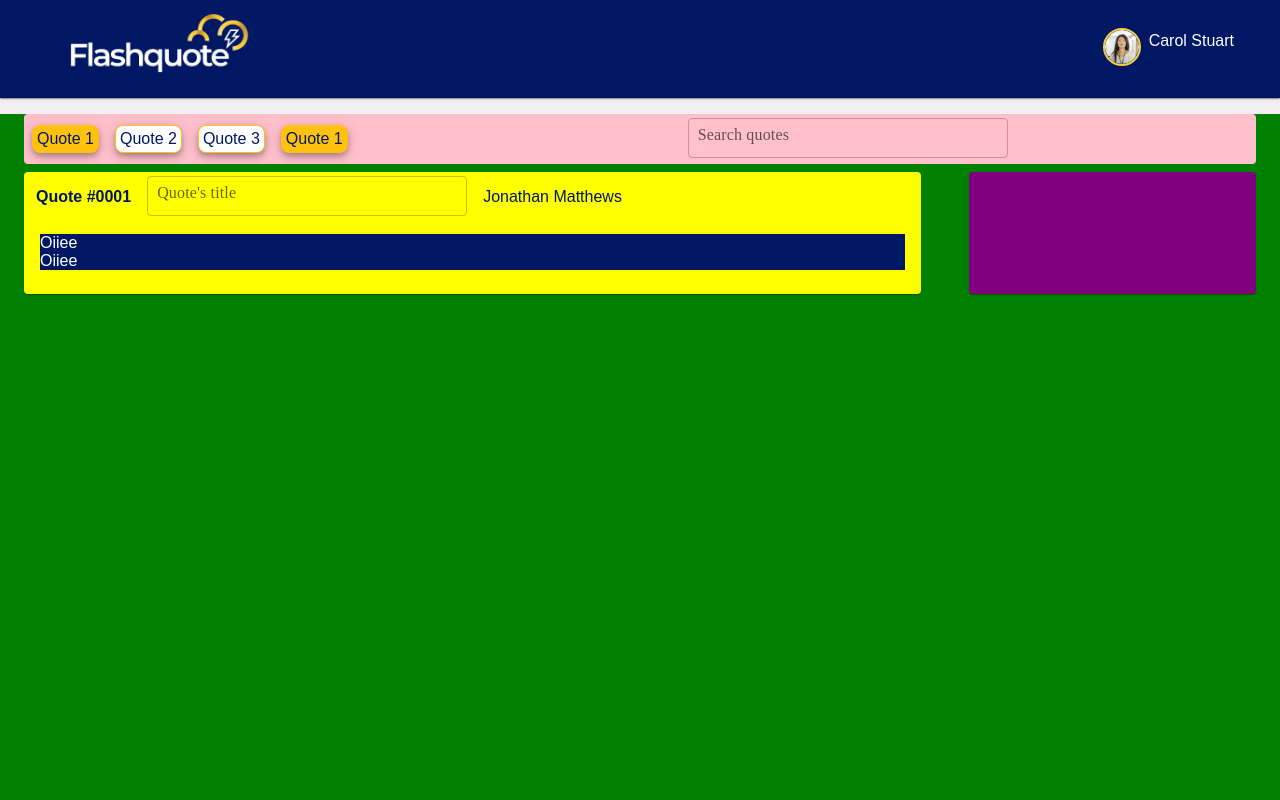
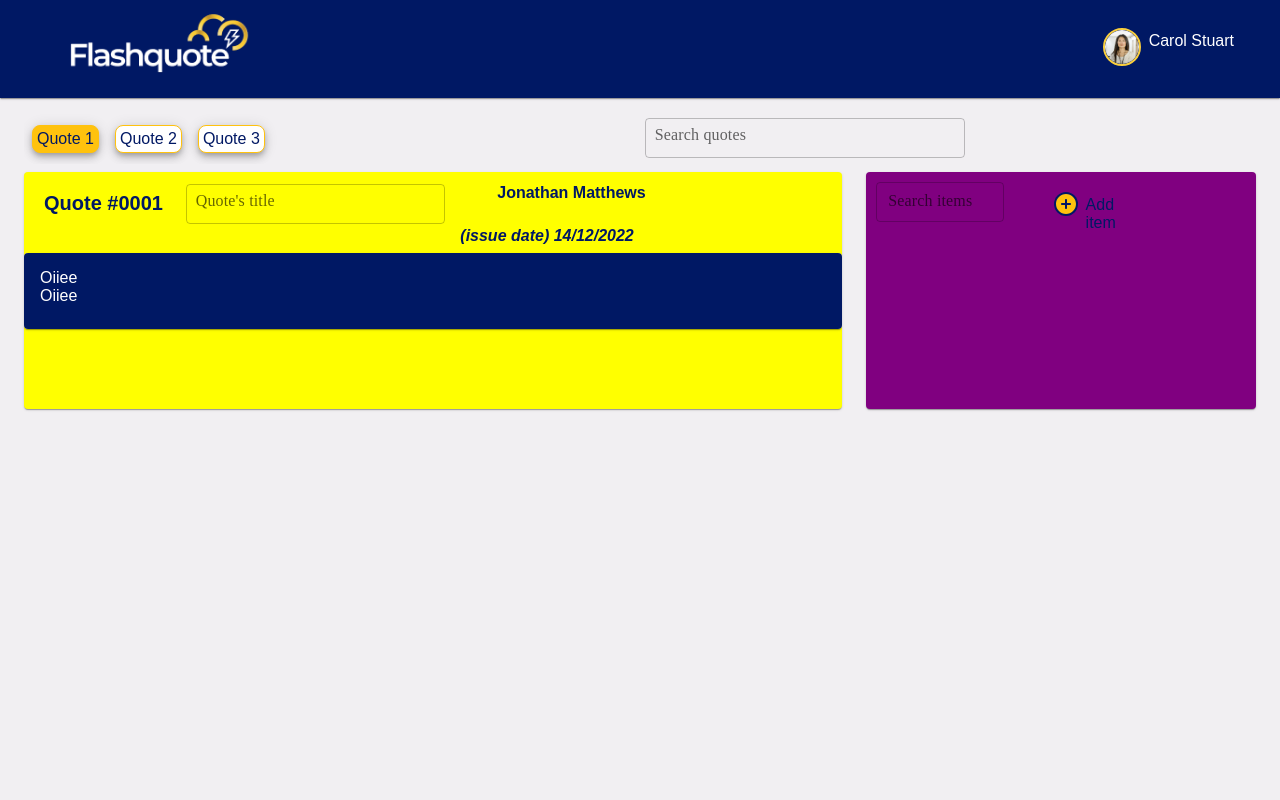
Before and after one commit to os-nath/nsflasquote, a React (Create React App) app: page / in a window 1280 px wide. Shown: the top 800 px of the page. Built offline with nearby package versions, Linux system fonts and the light colour scheme.

Commit message:
Formatted two main cards

```diff
--- a/package.json
+++ b/package.json
@@ -6,10 +6,11 @@
     "@emotion/react": "^11.10.5",
     "@emotion/styled": "^11.10.5",
     "@mui/icons-material": "^5.11.0",
-    "@mui/material": "^5.11.0",
+    "@mui/material": "^5.11.1",
     "@testing-library/jest-dom": "^5.14.1",
     "@testing-library/react": "^13.0.0",
     "@testing-library/user-event": "^13.2.1",
+    "install": "^0.13.0",
     "react": "^18.2.0",
     "react-dom": "^18.2.0",
     "react-scripts": "5.0.1",
--- a/src/App.css
+++ b/src/App.css
@@ -17,6 +17,11 @@ font-family: "Montserrat", sans-serif;
   }
 }
 
+/*
+.newQuoteBtn {
+  color: green;
+} */
+
 /* .quoteTabs {
 border: 3px;
 }
--- a/src/Content.js
+++ b/src/Content.js
@@ -9,6 +9,8 @@ import {
   TextField,
   Button,
 } from "@mui/material";
+
+import AddCircleRoundedIcon from "@mui/icons-material/AddCircleRounded";
 
 import "./App.css";
 
@@ -30,7 +32,7 @@ export function Content() {
         mr: 0,
         mb: 2,
         ml: 0,
-        bgcolor: "green",
+        bgcolor: "#F1EFF2",
         display: "inline-flex",
         flexDirection: "row",
         alignContent: "flex-start",
@@ -40,9 +42,8 @@ export function Content() {
         <Card
           sx={{
             height: "50px",
-            bgcolor: "pink",
+            bgcolor: "transparent",
             boxShadow: "none",
-            width: "100%",
           }}
         >
           <Grid
@@ -63,7 +64,6 @@ export function Content() {
           >
             Quote 1
           </Grid>
-
           <Grid
             item
             xs={2}
@@ -101,31 +101,11 @@ export function Content() {
 
           <Grid
             item
-            xs={2}
-            sx={{
-              display: "inline-flex",
-              border: 1,
-              p: 0.5,
-              borderRadius: 2,
-              borderColor: "#FFC20E",
-              m: 1,
-              boxShadow: 5,
-              bgcolor: "#FFC20E",
-              color: "#001864",
-              mb: 10,
-            }}
-          >
-            Quote 1
-          </Grid>
-
-          <Grid
-            item
             xs={12}
             sx={{
               bgcolor: "transparent",
               display: "inline-flex",
               justifyContent: "flex-end",
-              alignItems: "right",
             }}
           >
             <TextField
@@ -135,27 +115,49 @@ export function Content() {
               size="small"
               sx={{
                 width: "40vh",
-                height: 36,
+                height: 46,
                 p: "4px",
-                ml: 41,
+                ml: 46,
+
                 alignContent: "right",
-                alignItems: "right",
               }}
+            />
+          </Grid>
 
-            />
-
-          </Grid>
+          <Button
+            variant="contained"
+            sx={{
+              display: "inline-flex",
+              justifyContent: "flex-end",
+              border: 1,
+              p: 0.5,
+              borderRadius: 2,
+              borderColor: "#FFC20E",
+              m: 1,
+              boxShadow: 5,
+              bgcolor: "#FFC20E",
+              color: "#001864",
+              textTransform: "capitalize",
+              ml: 42,
+              "&:hover": {
+                backgroundColor: "#e4c77e",
+                borderColor: "#001864",
+              },
+            }}
+          >
+            New quote
+          </Button>
         </Card>
       </Grid>
 
       <Card
         sx={{
-          mr: 3,
           ml: 3,
           bgcolor: "yellow",
-          flexGrow: 6,
+          flexGrow: 2,
         }}
       >
+        <Grid container sx={{ color: "#001864", p: 1 }}>
           <Grid
             item
             xs={2}
@@ -164,6 +166,7 @@ export function Content() {
               p: 0.5,
               m: 1,
               color: "#001864",
+              fontSize: 20,
               fontWeight: 700,
             }}
           >
@@ -172,11 +175,11 @@ export function Content() {
 
           <Grid
             item
-          xs={6}
+            xs={4}
             sx={{
               bgcolor: "transparent",
               display: "inline-flex",
-            justifyContent: "flex-end",
+              justifyContent: "center",
             }}
           >
             <TextField
@@ -189,26 +192,42 @@ export function Content() {
                 height: 36,
                 p: "4px",
                 m: 0,
-              alignContent: "right",
-              alignItems: "right",
+                alignContent: "center",
               }}
             />
           </Grid>
+
           <Grid
             item
-          xs={2}
+            xs={3}
             sx={{
               display: "inline-flex",
+              justifyContent: "right",
               p: 0.5,
-            m: 1,
               color: "#001864",
+              fontWeight: 700,
             }}
           >
             Jonathan Matthews
           </Grid>
 
-        <CardContent sx={{ m: 0 }}>
-          <Grid container sx={{ color: "#fff", bgcolor: "#001864" }}>
+          <Grid
+            item
+            xs={9}
+            sx={{
+              display: "inline-flex",
+              justifyContent: "flex-end",
+              color: "#001864",
+              fontWeight: 600,
+              fontStyle: "italic",
+            }}
+          >
+            (issue date) 14/12/2022
+          </Grid>
+        </Grid>
+
+        <Card sx={{ mb: 10 }}>
+          <CardContent sx={{ color: "#fff", bgcolor: "#001864" }}>
             <Grid
               item
               xs={6}
@@ -226,17 +245,59 @@ export function Content() {
                 Oiiee
               </Grid>
             </Grid>
-          </Grid>
           </CardContent>
+        </Card>
       </Card>
       <Card
         sx={{
           mr: 3,
           ml: 3,
-          flexGrow: 6,
+          flexGrow: 9,
           bgcolor: "purple",
         }}
-      ></Card>
+      >
+        <Grid
+          item
+          xs={8}
+          sx={{
+            bgcolor: "transparent",
+            display: "inline-flex",
+            justifyContent: "flex-end",
+          }}
+        >
+          <TextField
+            id="outlined-search"
+            label="Search items"
+            type="search"
+            size="small"
+            sx={{ height: 46, p: "2px", m: 1 }}
+          />
+          <Grid
+            item
+            xs={6}
+            sx={{
+              bgcolor: "transparent",
+              display: "inline-flex",
+              justifyContent: "flex-end",
+              mt: 3,
+              ml: 5,
+              mr: 0,
+              color: "#001864",
+            }}
+          >
+            <AddCircleRoundedIcon
+              sx={{
+                mr: 1,
+                mt: -0.5,
+                bgcolor: "#001864",
+                borderRadius: 100,
+                color: "#FFC20E",
+              }}
+            />
+            Add item
+          </Grid>
+        </Grid>
+      </Card>
     </Grid>
   );
 }
```
Also changed, not shown: 1 other file (tests, documents, lock files or other folders). Lines whose indentation alone changed are shown as unchanged.
